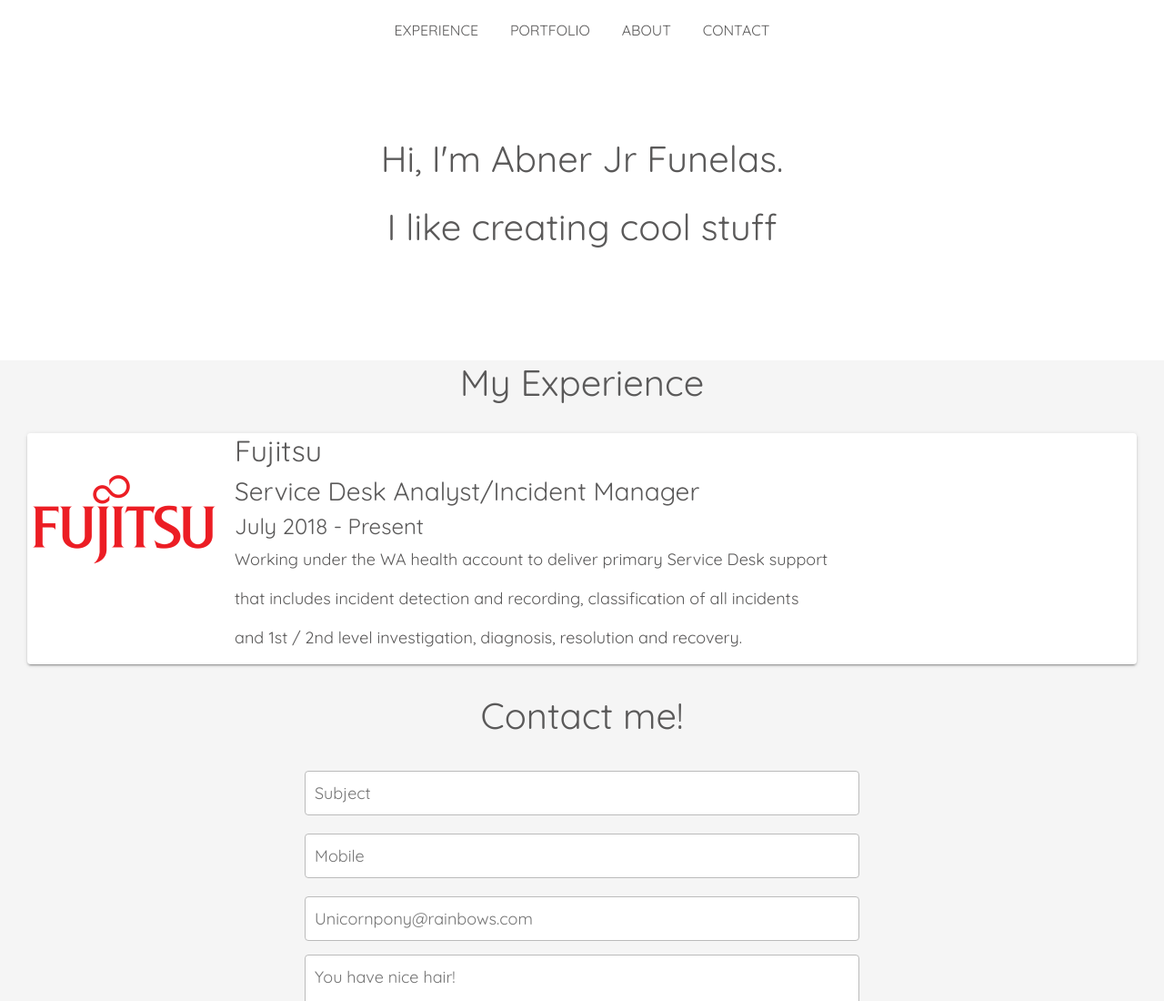
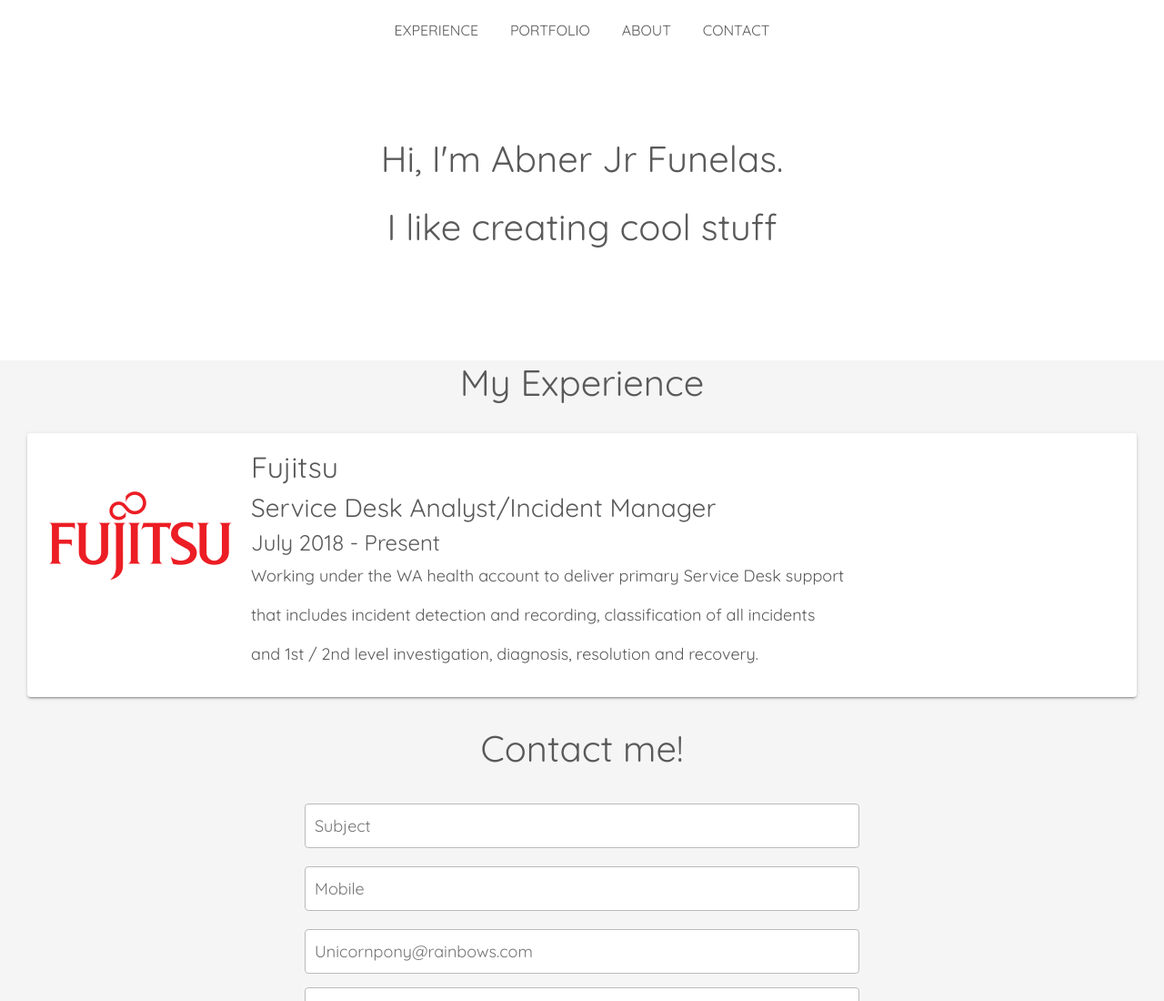
Before and after one commit to ajfunelas/Simple-Portfolio, a plain HTML site: page index.html in a window 1280 px wide. Shown: the top 1100 px of the page at 91% size. Drawn offline with Linux system fonts and the light colour scheme.

Commit message:
Experience section - Padding Fix part 2
- Padding 18px;

```diff
--- a/css/styles.css
+++ b/css/styles.css
@@ -112,6 +112,7 @@ p {
   overflow: hidden;
   border-radius: 4px;
   text-align: left;
+  padding: 18px;
 }
 .mail {
   text-align: center;
```
